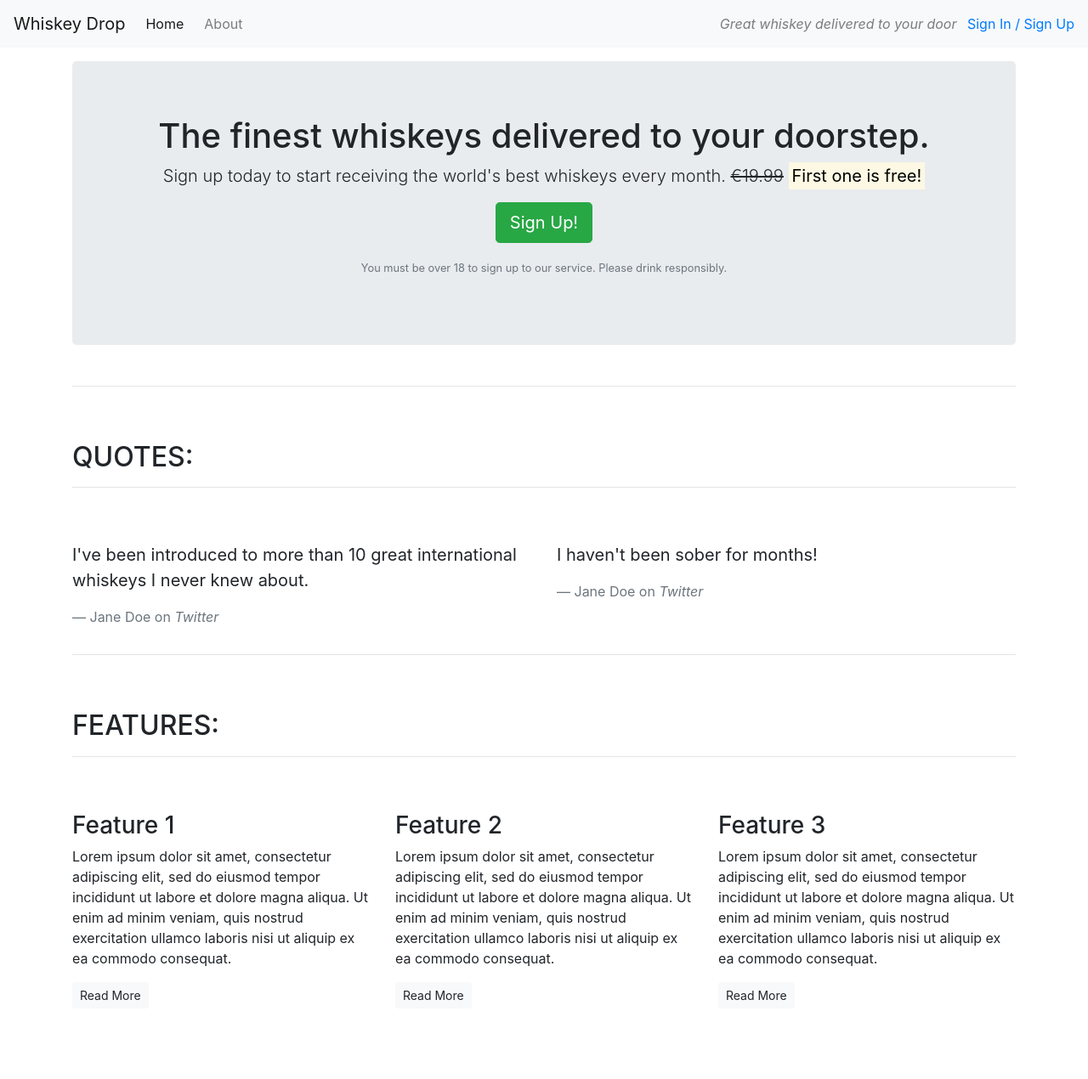
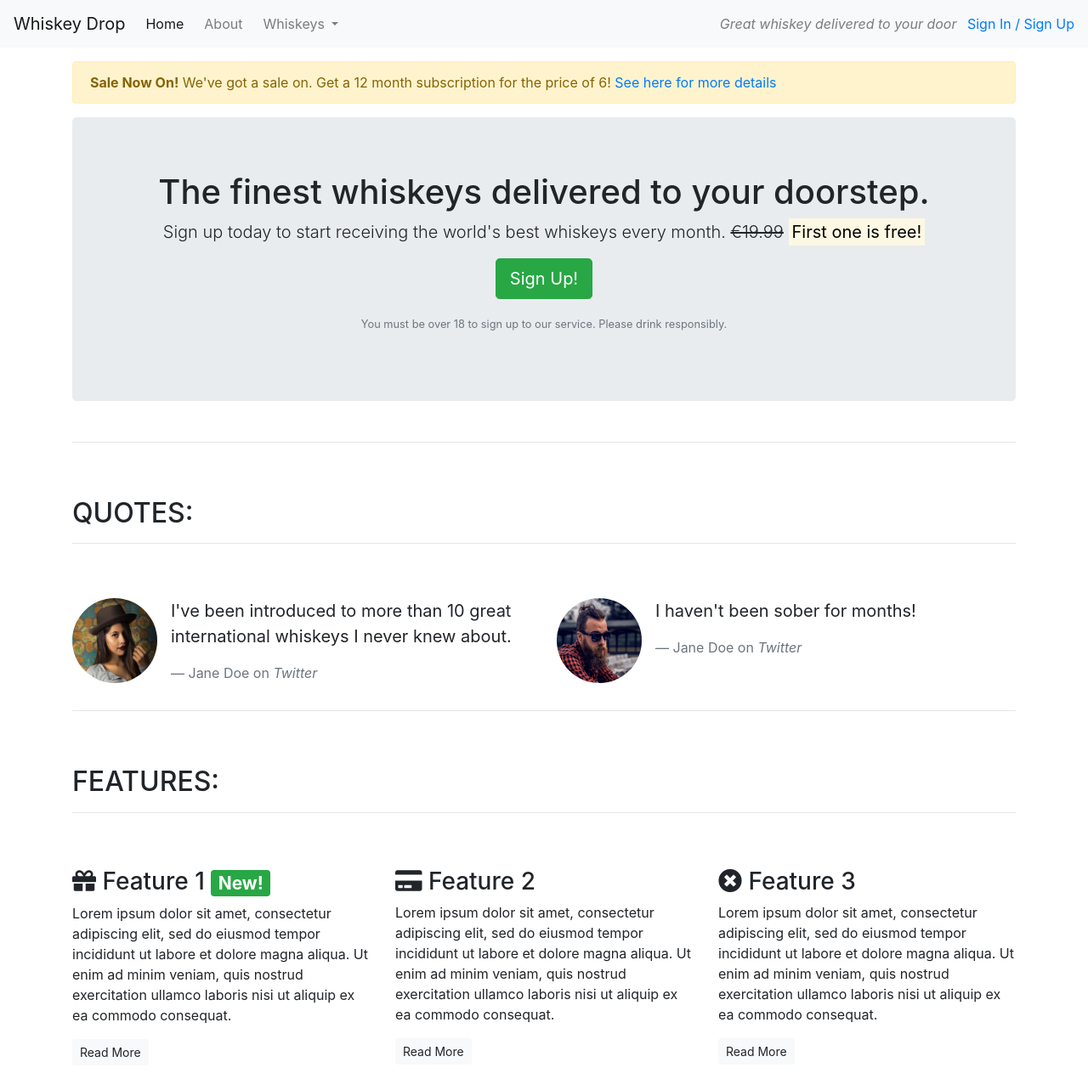
Before and after one commit to johnConstant/CI-bootstrap-whiskey-drop, a plain HTML site: page index.html in a window 1280 px wide. Shown: the whole page at 85% size. Before the commit the page ends 1203 px from the top, so only its background shows below. Drawn offline with nearby package versions, Linux system fonts and the light colour scheme.

Commit message:
Add bootstrap JS and navbar

```diff
--- a/index.html
+++ b/index.html
@@ -1,23 +1,42 @@
 <!DOCTYPE html>
-<html lang="en">
+<html lang="en-us">
+
 <head>
-    <meta charset="UTF-8">
-    <meta http-equiv="X-UA-Compatible" content="IE=edge">
+    <meta charset="utf-8">
     <meta name="viewport" content="width=device-width, initial-scale=1.0">
     <title>Whiskey Drop | Taste a new whiskey every month</title>
-    <!-- CSS only -->
     <link rel="stylesheet" href="https://maxcdn.bootstrapcdn.com/bootstrap/4.1.3/css/bootstrap.min.css">
+    <link rel="stylesheet" href="https://use.fontawesome.com/releases/v5.6.1/css/all.css" integrity="sha384-gfdkjb5BdAXd+lj+gudLWI+BXq4IuLW5IT+brZEZsLFm++aCMlF1V92rMkPaX4PP" crossorigin="anonymous">
+</head>
+
 <body>
     <!--Nav-->
     <nav class="navbar navbar-light navbar-expand-sm bg-light">
         <a href="/" class="navbar-brand">
                     Whiskey Drop</a>
+
+        <button class="navbar-toggler ml-auto" type="button" data-toggle="collapse" data-target="#navbarNavDropdown" aria-controls="navbarNavDropdown" aria-expanded="false" aria-label="Toggle navigation">
+        <span class="navbar-toggler-icon"></span></button>
+
+        <div class="collapse navbar-collapse" id="navbarNavDropdown">
             <ul class="navbar-nav mr-auto">
                 <li class="active nav-item mr-2"><a class="nav-link" href="/">Home</a></li>
                 <li class="nav-item mr-2"><a class="nav-link" href="">About</a></li>
+                <li class="nav-item dropdown">
+                    <a class="nav-link dropdown-toggle" href="#" id="navbarDropdownMenuLink" role="button" data-toggle="dropdown" aria-haspopup="true" aria-expanded="false">
+          Whiskeys
+        </a>
+                    <div class="dropdown-menu" aria-labelledby="navbarDropdownMenuLink">
+                        <a class="dropdown-item" href="#">Irish</a>
+                        <a class="dropdown-item" href="#">Scotch</a>
+                        <a class="dropdown-item" href="#">Japanese</a>
+                        <a class="dropdown-item" href="#">American</a>
+                    </div>
+                </li>
+
                 <li class="nav-item mr-2 d-block d-sm-none"><a class="nav-link" href="">Sign In / Sign Up</a></li>
             </ul>
-
+        </div>
         <div class="d-none d-md-block">
             <p class="navbar-text my-auto mr-2"><i>Great whiskey delivered to your door</i></p>
             <a href="/login">Sign In / Sign Up</a>
@@ -25,6 +44,13 @@
         <!--</div>-->
     </nav>
     <article class="container mt-3">
+        <div class="row d-none d-sm-block">
+            <div class="col-12">
+                <div class="alert alert-warning">
+                    <strong>Sale Now On!</strong> We've got a sale on. Get a 12 month subscription for the price of 6! <a href="">See here for more details</a>
+                </div>
+            </div>
+        </div>
         <!-- Callout -->
         <div class="row">
             <div class="col-12">
@@ -51,16 +77,30 @@
             </div>
             <div class="row">
                 <div class="col-12 col-md-6">
+                    <div class="media">
+                        <div class="d-none d-sm-block">
+                            <img src="images/girl-image.png" class="rounded-circle mr-3" height=100 width=100>
+                        </div>
+                        <div class="media-body">
                             <blockquote class="blockquote">
                                 <p>I've been introduced to more than 10 great international whiskeys I never knew about.</p>
                                 <footer class="blockquote-footer">Jane Doe on <cite title="Twitter">Twitter</cite></footer>
                             </blockquote>
                         </div>
+                    </div>
+                </div>
                 <div class="col-12 col-md-6">
+                    <div class="media">
+                        <div class="d-none d-sm-block">
+                            <img src="images/guy-image.png" class="rounded-circle mr-3" height=100 width=100>
+                        </div>
+                        <div class="media-body">
                             <blockquote class="blockquote">
                                 <p>I haven't been sober for months!</p>
                                 <footer class="blockquote-footer">Jane Doe on <cite title="Twitter">Twitter</cite></footer>
                             </blockquote>
+                        </div>
+                    </div>
                 </div>
             </div>
         </section>
@@ -77,21 +117,21 @@
             <div class="row">
                 <div class="col-12 col-md-6 col-lg-4">
                     <div class="feature">
-                        <h3>Feature 1</h3>
+                        <h3><i class="fas fa-gift d-none d-sm-inline"></i> Feature 1 <span class="badge badge-success">New!</span></h3>
                         <p>Lorem ipsum dolor sit amet, consectetur adipiscing elit, sed do eiusmod tempor incididunt ut labore et dolore magna aliqua. Ut enim ad minim veniam, quis nostrud exercitation ullamco laboris nisi ut aliquip ex ea commodo consequat.</p>
                         <p><a class="btn btn-sm btn-light" href="">Read More</a></p>
                     </div>
                 </div>
                 <div class="col-12 col-md-6 col-lg-4">
                     <div class="feature">
-                        <h3>Feature 2</h3>
+                        <h3><i class="fas fa-credit-card d-none d-sm-inline"></i> Feature 2</h3>
                         <p>Lorem ipsum dolor sit amet, consectetur adipiscing elit, sed do eiusmod tempor incididunt ut labore et dolore magna aliqua. Ut enim ad minim veniam, quis nostrud exercitation ullamco laboris nisi ut aliquip ex ea commodo consequat.</p>
                         <p><a class="btn btn-sm btn-light" href="">Read More</a></p>
                     </div>
                 </div>
                 <div class="col-12 d-md-none d-lg-block col-lg-4">
                     <div class="feature">
-                        <h3>Feature 3</h3>
+                        <h3><i class="fas fa-times-circle d-none d-sm-inline"></i> Feature 3</h3>
                         <p>Lorem ipsum dolor sit amet, consectetur adipiscing elit, sed do eiusmod tempor incididunt ut labore et dolore magna aliqua. Ut enim ad minim veniam, quis nostrud exercitation ullamco laboris nisi ut aliquip ex ea commodo consequat.</p>
                         <p><a class="btn btn-sm btn-light" href="">Read More</a></p>
                     </div>
@@ -100,5 +140,10 @@
         </section>
         <!-- /.features -->
     </article>
+
+    <script src="https://code.jquery.com/jquery-3.3.1.slim.min.js" integrity="sha384-q8i/X+965DzO0rT7abK41JStQIAqVgRVzpbzo5smXKp4YfRvH+8abtTE1Pi6jizo" crossorigin="anonymous"></script>
+    <script src="https://cdnjs.cloudflare.com/ajax/libs/popper.js/1.14.3/umd/popper.min.js" integrity="sha384-ZMP7rVo3mIykV+2+9J3UJ46jBk0WLaUAdn689aCwoqbBJiSnjAK/l8WvCWPIPm49" crossorigin="anonymous"></script>
+    <script src="https://stackpath.bootstrapcdn.com/bootstrap/4.1.3/js/bootstrap.min.js" integrity="sha384-ChfqqxuZUCnJSK3+MXmPNIyE6ZbWh2IMqE241rYiqJxyMiZ6OW/JmZQ5stwEULTy" crossorigin="anonymous"></script>
 </body>
+
 </html>
```
Also changed, not shown: images/girl-image.png (added), images/guy-image.png (added). Lines whose indentation alone changed are shown as unchanged.
